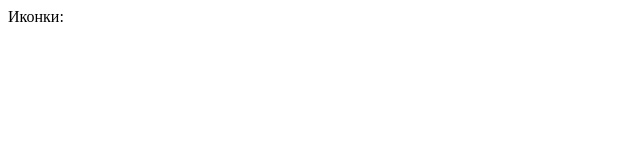
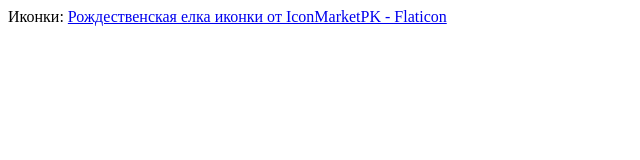
Before and after one commit to anastasia22233/dem.github.io, a plain HTML site: page index.html in a window 1280 px wide. Shown: the whole page, without its empty margins (0-640 px from the left). Drawn offline with Linux system fonts and the light colour scheme.

Commit message:
Update index.html
Signed-off-by: anastasia22233 <anastasia.otrok@yandex.ru>

```diff
--- a/index.html
+++ b/index.html
@@ -4,7 +4,7 @@
 <title>Мой блог</title>
 </head>
 <body>
-<p>Иконки:
+<p>Иконки: <a href="https://www.flaticon.com/ru/free-icons/-" title="Рождественская елка иконки">Рождественская елка иконки от IconMarketPK - Flaticon</a>
 </p>
 
     </body>
```
